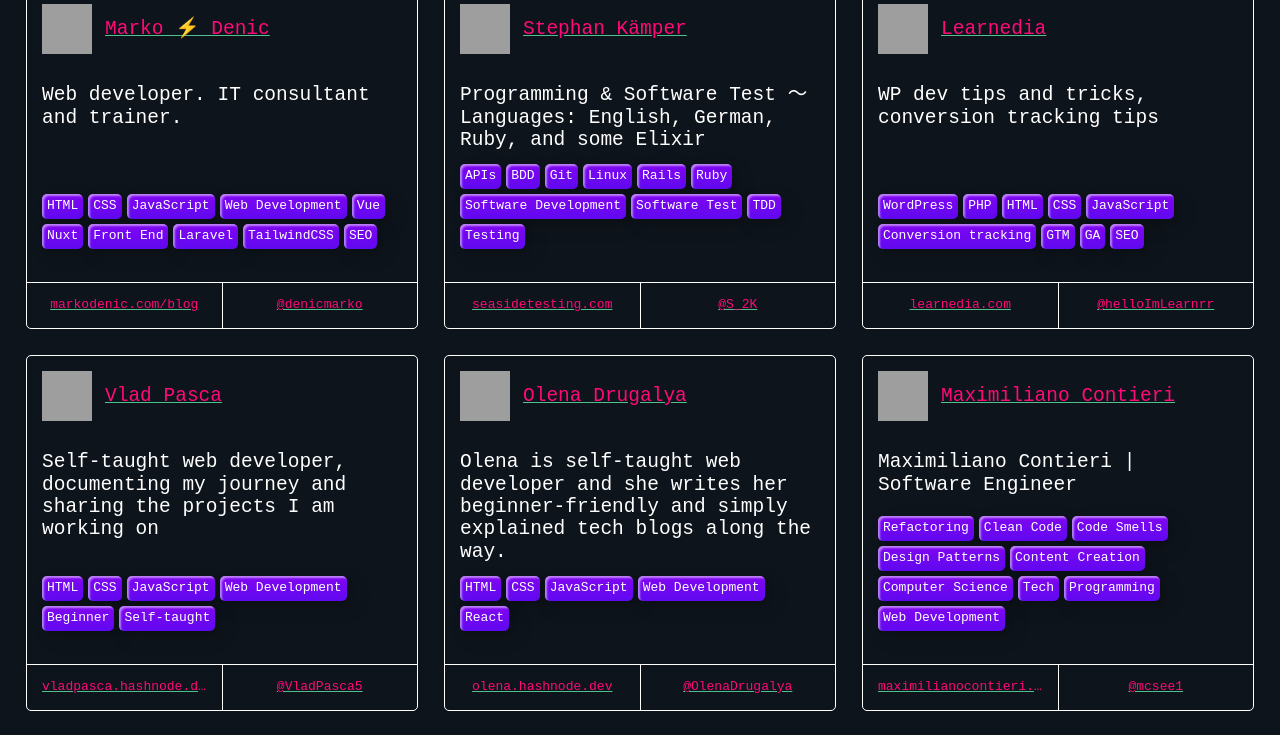
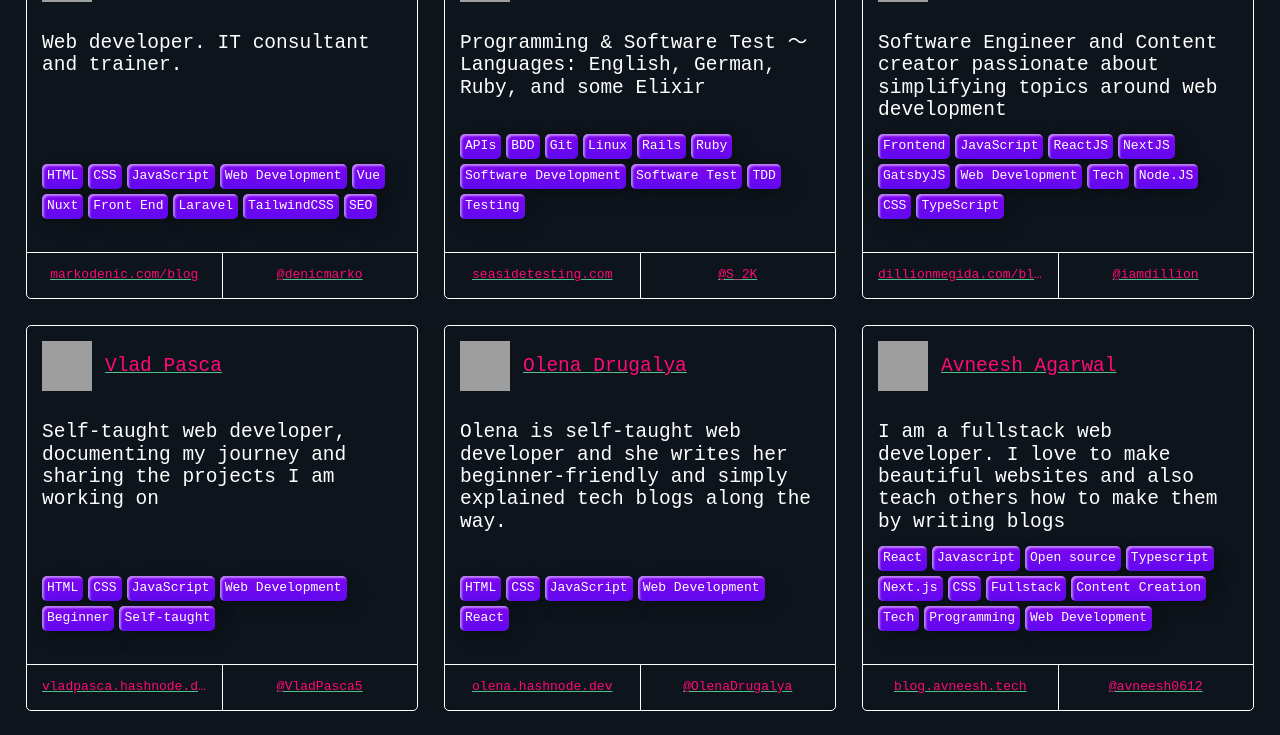
Before and after one commit to markodenic/awesome-tech-blogs, a Nuxt app: page / in a window 1280 px wide. Shown: the part 1800-2535 px from the top of the page. Built offline with nearby package versions, Linux system fonts and the light colour scheme; grey boxes are pictures that could not be loaded.

Commit message:
add avneesh0612

```diff
--- a/data.js
+++ b/data.js
@@ -2251,4 +2251,24 @@ module.exports = [
       "Web Development",
     ],
   },
+  {
+    name: "Avneesh Agarwal",
+    description:
+      "I am a fullstack web developer. I love to make beautiful websites and also teach others how to make them by writing blogs",
+    url: "https://blog.avneesh.tech/",
+    twitter: "@avneesh0612",
+    tags: [
+      "React",
+      "Javascript",
+      "Open source",
+      "Typescript",
+      "Next.js",
+      "CSS",
+      "Fullstack",
+      "Content Creation",
+      "Tech",
+      "Programming",
+      "Web Development",
+    ],
+  },
 ];
```
